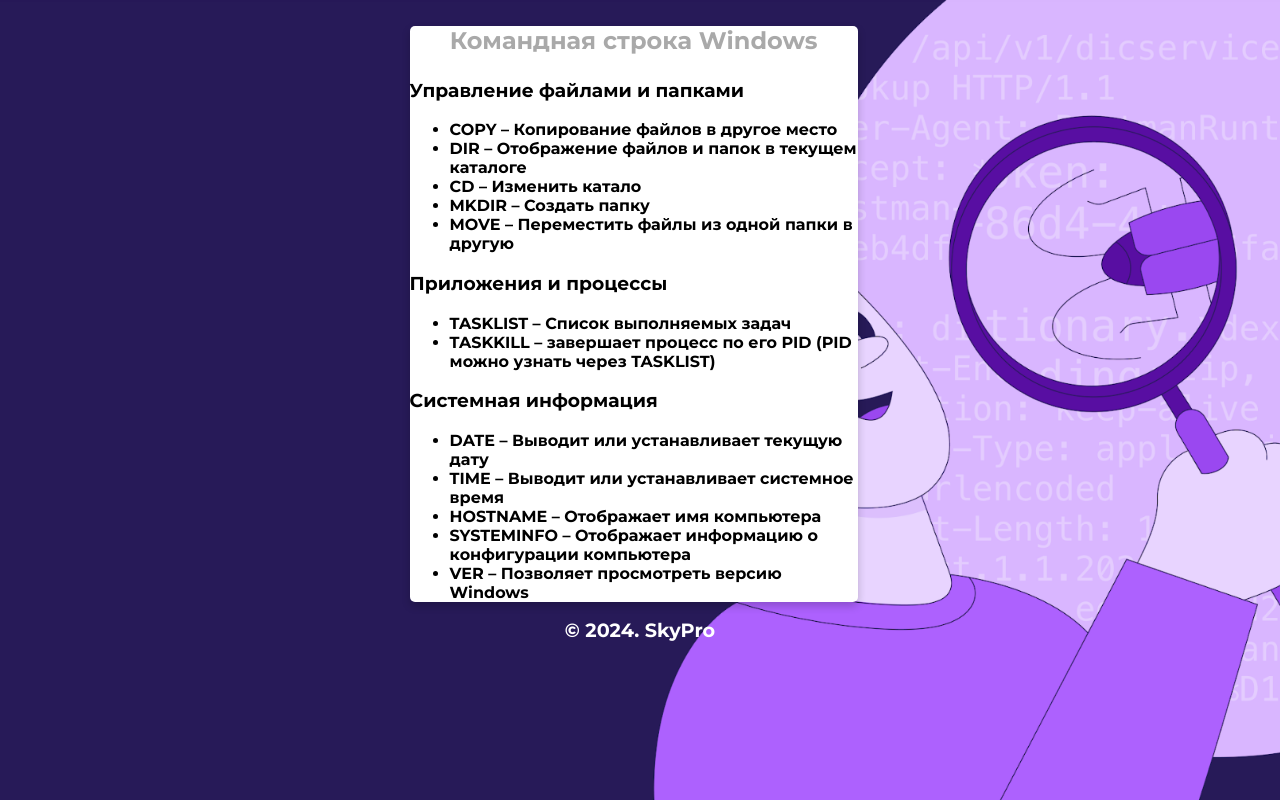
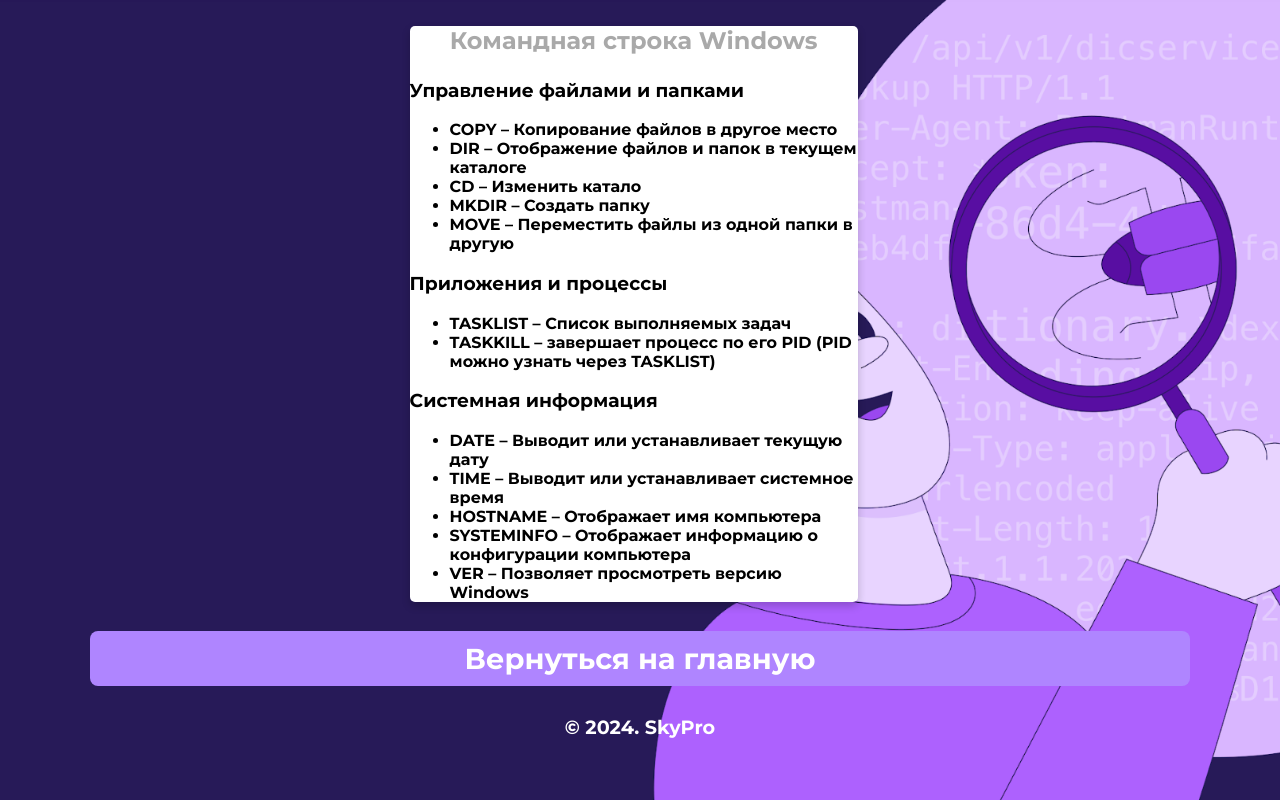
Before and after one commit to zhorik1777/homework_html, a plain HTML site: page homework_html/html/cmd.html in a window 1280 px wide. Drawn offline with Linux system fonts and the light colour scheme.

Commit message:
Update cmd.html

```diff
--- a/homework_html/html/cmd.html
+++ b/homework_html/html/cmd.html
@@ -36,8 +36,9 @@
          </ul>
       </div>
       <!--footer-->
-      <footer class="animated fadeIn">
-         &copy; 2024. SkyPro
-      </footer>
-   </body>
-</html>
+     <footer class="animated fadeIn">
+   <p class="location" align="center">
+      <a href="../index.html">Вернуться на главную</a>
+   </p>
+   &copy; 2024. SkyPro
+</footer>
```
